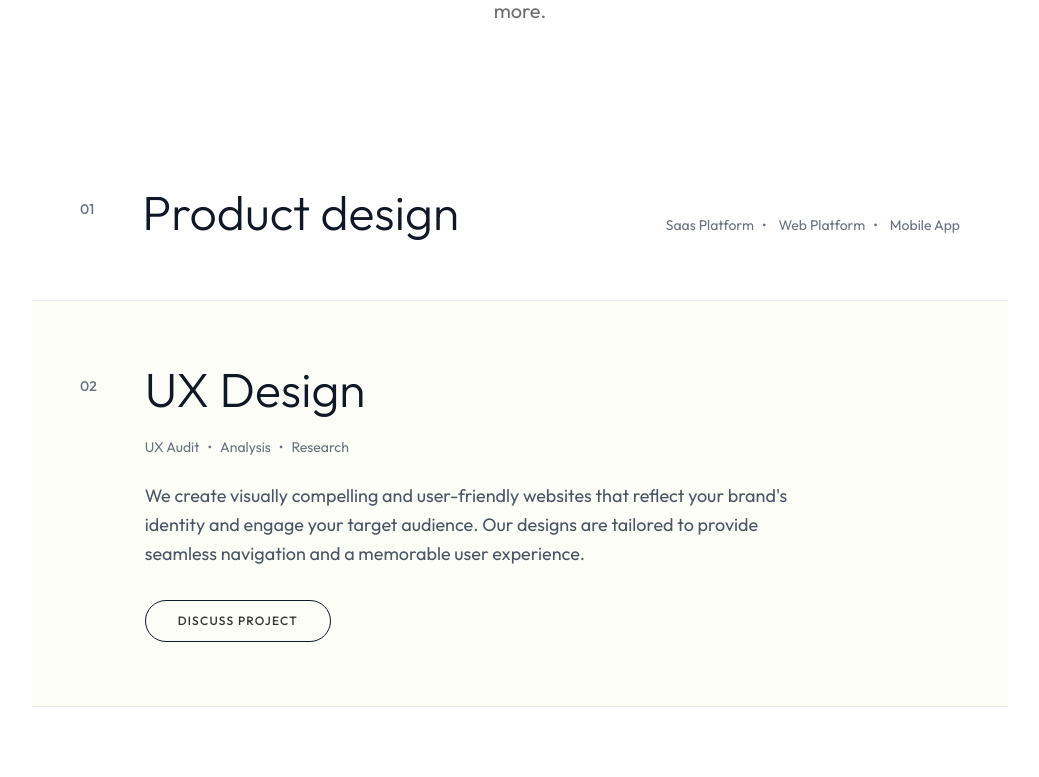
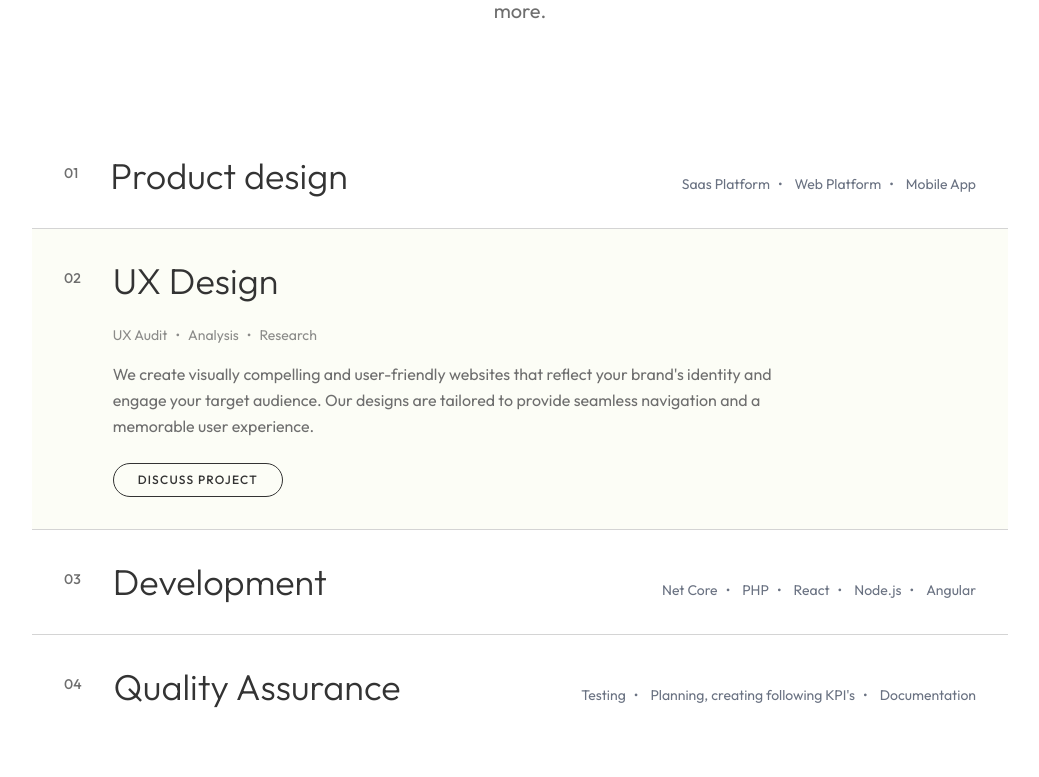
Before and after one commit to Sahil-796/vnp, a Next.js app: page / in a window 1280 px wide. Shown: the part 1240-2017 px from the top of the page, without its empty margins (120-1159 px from the left). Built offline with nearby package versions, Linux system fonts and the light colour scheme.

Commit message:
fix: accordian animation

```diff
--- a/components/ServiceAccordion.tsx
+++ b/components/ServiceAccordion.tsx
@@ -24,7 +24,10 @@ export function ServiceAccordion({ services }: ServiceAccordionProps) {
 
     return (
         <div className="w-full max-w-5xl mx-auto px-4 md:px-6 pb-24">
-            <div className="flex flex-col">
+            <div
+                className="flex flex-col"
+                onMouseLeave={() => setActiveIndex(null)}
+            >
                 {services.map((service, index) => {
                     const isActive = index === activeIndex;
                     const indexStr = (index + 1).toString().padStart(2, "0");
@@ -33,19 +36,19 @@ export function ServiceAccordion({ services }: ServiceAccordionProps) {
                         <div
                             key={index}
                             className={cn(
-                                "group border-b border-gray-200 dark:border-gray-800 last:border-b-0",
-                                !isActive && "bg-transparent hover:bg-gray-50 dark:hover:bg-gray-900/20"
+                                "group border-b border-border last:border-b-0",
+                                !isActive && "bg-transparent hover:bg-accent/50"
                             )}
                             style={{ backgroundColor: isActive && service.bgColor ? service.bgColor : undefined }}
                         >
                             <div
                                 onMouseEnter={() => setActiveIndex(index)}
-                                className="cursor-pointer py-16 px-6 md:px-12 transition-colors duration-300"
+                                className="cursor-pointer py-8 px-4 md:px-8 transition-colors duration-300"
                             >
-                                <div className="flex flex-col md:flex-row gap-8 md:gap-12 items-start">
+                                <div className="flex flex-col md:flex-row gap-4 md:gap-8 items-start">
                                     {/* Number */}
-                                    <div className="flex-shrink-0 pt-2">
-                                        <span className="text-sm font-medium text-gray-500">
+                                    <div className="flex-shrink-0 pt-1">
+                                        <span className="text-sm font-medium text-muted-foreground">
                                             {indexStr}
                                         </span>
                                     </div>
@@ -54,7 +57,7 @@ export function ServiceAccordion({ services }: ServiceAccordionProps) {
                                     <div className="flex-grow w-full">
                                         {/* Header: Title + Bullets */}
                                         <div className="flex flex-col md:flex-row md:items-baseline justify-between gap-4 w-full">
-                                            <h3 className="text-3xl md:text-5xl font-light text-gray-900 dark:text-gray-100">
+                                            <h3 className="text-2xl md:text-4xl font-light text-foreground">
                                                 {service.title}
                                             </h3>
 
@@ -79,7 +82,7 @@ export function ServiceAccordion({ services }: ServiceAccordionProps) {
                                                     className="overflow-hidden"
                                                 >
                                                     <div className="pt-4 md:pt-6 max-w-3xl">
-                                                        <div className="flex flex-wrap gap-2 mb-6 text-sm text-gray-500 font-normal">
+                                                        <div className="flex flex-wrap gap-2 mb-4 text-sm text-muted-foreground/80 font-normal">
                                                             {service.bullets?.map((bullet, idx) => (
                                                                 <span key={idx} className="after:content-['•'] after:ml-2 last:after:content-none whitespace-nowrap">
                                                                     {bullet}
@@ -87,14 +90,14 @@ export function ServiceAccordion({ services }: ServiceAccordionProps) {
                                                             ))}
                                                         </div>
 
-                                                        <p className="text-lg text-gray-600 dark:text-gray-300 leading-relaxed max-w-2xl mb-8">
+                                                        <p className="text-base text-muted-foreground leading-relaxed max-w-2xl mb-6">
                                                             {service.desc}
                                                         </p>
 
                                                         {service.cta && (
                                                             <Link
                                                                 href={service.cta.href}
-                                                                className="inline-flex items-center justify-center px-8 py-3 text-xs font-medium tracking-widest uppercase border border-gray-900 dark:border-gray-100 rounded-full hover:bg-gray-900 hover:text-white dark:hover:bg-gray-100 dark:hover:text-gray-900 transition-colors"
+                                                                className="inline-flex items-center justify-center px-6 py-2 text-xs font-medium tracking-widest uppercase border border-foreground rounded-full hover:bg-foreground hover:text-background transition-colors"
                                                             >
                                                                 {service.cta.label}
                                                             </Link>
```
